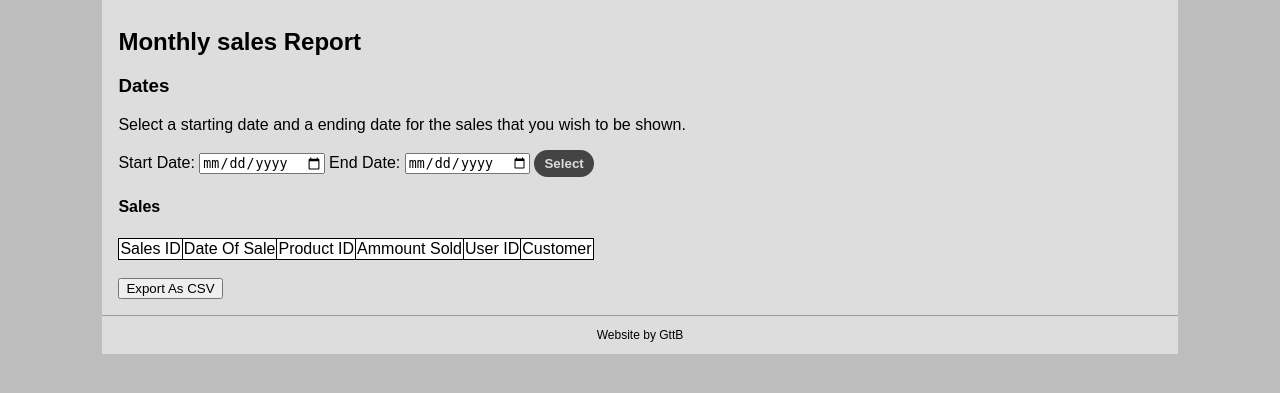
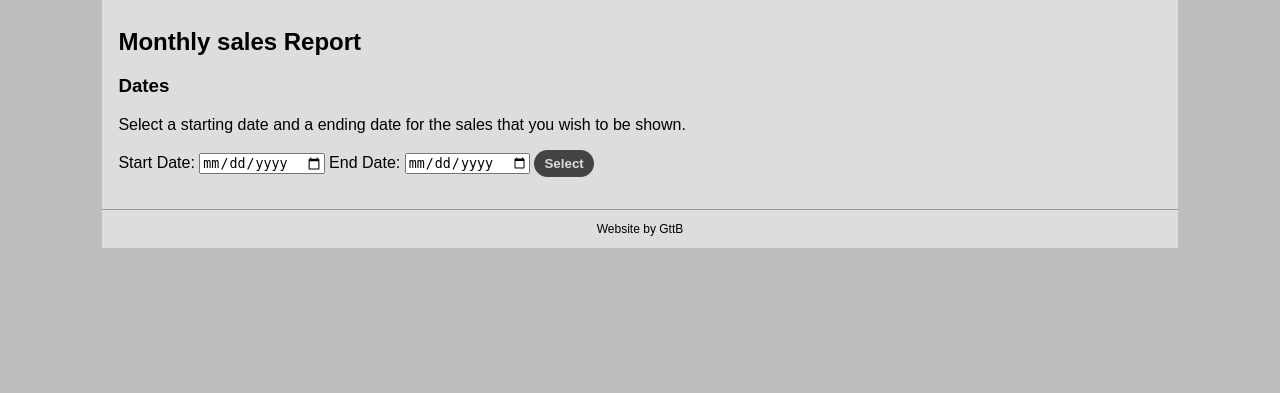
Before and after one commit to nishta-19/Managing-IT-Projects, a PHP site: page /Monthly_sales.php in a window 1280 px wide. Shown: the part 183-576 px from the top of the page. Run offline with PHP 8.4, Linux system fonts and the light colour scheme; data that the repository does not hold is empty.

Commit message:
Change the table to properly display the data, Change the sql statements and csv file button only comes up if there is any result

```diff
--- a/Monthly_sales.php
+++ b/Monthly_sales.php
@@ -1,11 +1,12 @@
 <?php
 include 'config.php';
-Include 'head.php';
+include 'head.php';
 session_start();
 ?>
 
 <!DOCTYPE html>
 <html>
+
 <body>
   <?php include("header.inc"); ?>
   <article>
@@ -13,53 +14,47 @@ session_start();
     <h3>Dates</h3>
     <p>Select a starting date and a ending date for the sales that you wish to be shown.</p>
     <form method="post" autocomplete="off">
-			  Start Date:	<input type="Date" name="StartDate" id="StartDate" required>
-			  End Date:	<input type="Date" name="EndDate" id="EndDate" required>
+      Start Date: <input type="Date" name="StartDate" id="StartDate" required>
+      End Date: <input type="Date" name="EndDate" id="EndDate" required>
       <input type="submit" name="submit" value="Select">
     </form>
 
-            <h4>Sales</h4>
-<table border="2">
-  <tr>
-    <td>Sales ID</td>
-    <td>Date Of Sale</td>
-    <td>Product ID</td>
-    <td>Ammount Sold</td>
-    <td>User ID</td>
-    <td>Customer</td>
-  </tr>
+
     <?php
     if (isset($_POST['submit'])) {
-    $_SESSION['StartDate']=$_POST['StartDate'];
-    $_SESSION['EndDate']=$_POST['EndDate'];
-}
-else{
-  $_SESSION['Startdate']='';
-  $_SESSION['Enddate']='';
-}
+      $_SESSION['StartDate'] = $_POST['StartDate'];
+      $_SESSION['EndDate'] = $_POST['EndDate'];
 
-$stmt = $con->prepare("SELECT * FROM sales Where Date BETWEEN ? AND ?");
+      $start = $_POST["StartDate"];
+      $end = $_POST["StartDate"];
+
+      $stmt = $con->prepare("SELECT SalesID, Date, Product.ProductID, Prodname, Prodtype, Ammount, Customer FROM sales JOIN product ON product.ProductID = Sales.ProductID Where Date BETWEEN ? AND ?");
       $stmt->bind_param('ss', $_POST['StartDate'], $_POST['EndDate']);
       $stmt->execute();
       $result = $stmt->get_result();
 
-while($data = $result->fetch_assoc())
-{
+      if ($result->num_rows > 0) {
+        //Output each row
+        echo "Sales report for $start to $end";
+        echo "<table>";
+        echo "<tr><th>Sales ID</th><th>Date</th><th>Product ID</th><th>Product Name</th><th>Product Type</th><th>Amount</th><th>Customer</th></tr>";
+        while ($row = $result->fetch_assoc()) {
+
+
+          echo "<tr><td>" . $row["SalesID"] . "</td><td>" . $row["Date"] . "</td><td>" . $row["ProductID"] . "</td><td>" . $row["Prodname"] . "</td><td>" . $row["Prodtype"] . "</td><td>" . $row["Ammount"] . "</td><td>" . $row["Customer"] . "</td></tr>";
+        }
+        echo "</table>";
+      } else {
+        echo "No sales data found for $start to $end.";
+      }
+      if ($result->num_rows > 0) {
+        echo "<a href='monthly_sales_db.php'><button>Export As CSV</button></a>";
+      }
+    }
+
     ?>
-  <tr>
-    <td><?php echo $data['SalesID']; ?></td>
-    <td><?php echo $data['Date']; ?></td>
-    <td><?php echo $data['ProductID']; ?></td>
-    <td><?php echo $data['Ammount']; ?></td>
-    <td><?php echo $data['UserID']; ?></td>
-    <td><?php echo $data['Customer']; ?></td>
-  </tr>
-<?php
-}
-?>
-</table><br>
-<a href="monthly_sales_db.php"><button>Export As CSV</button></a>
+
+
   </article>
   <?php include("footer.inc"); ?>
 </body>
-</html>
```
Lines whose indentation alone changed are shown as unchanged.
